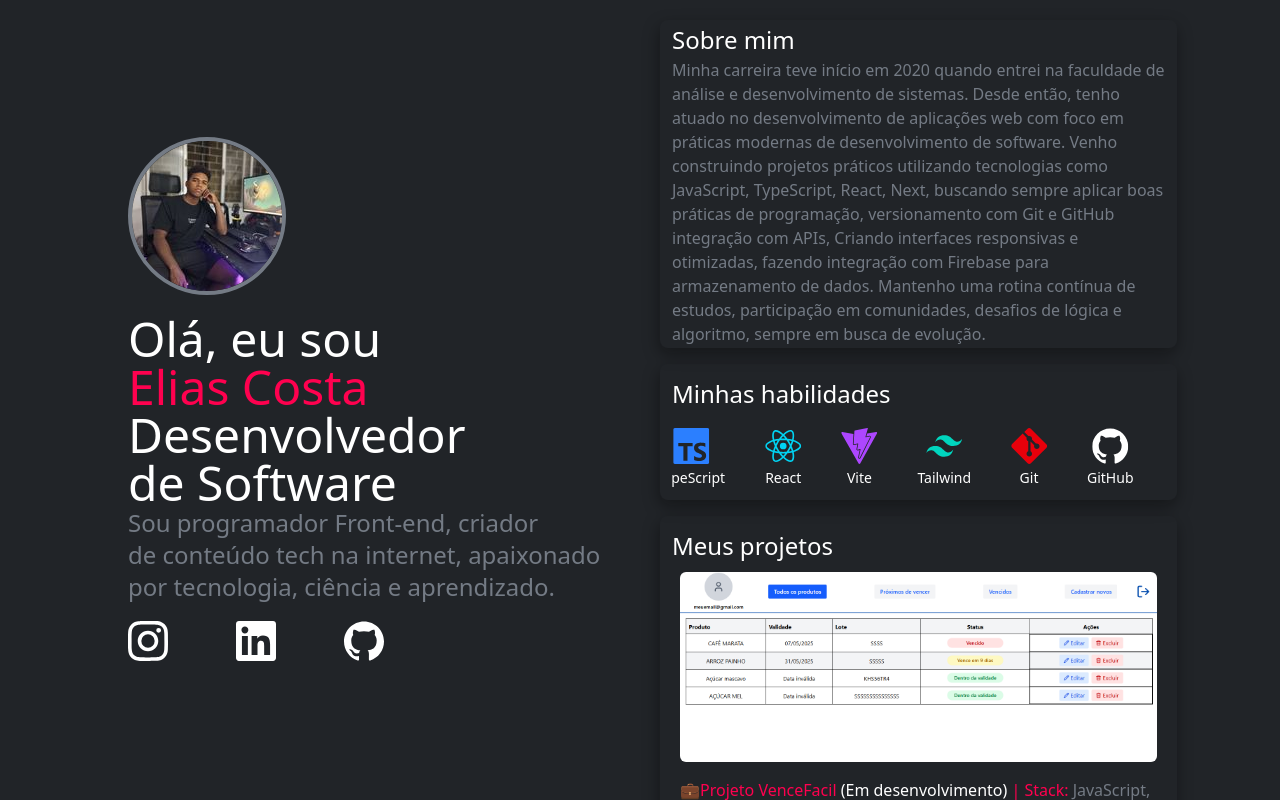
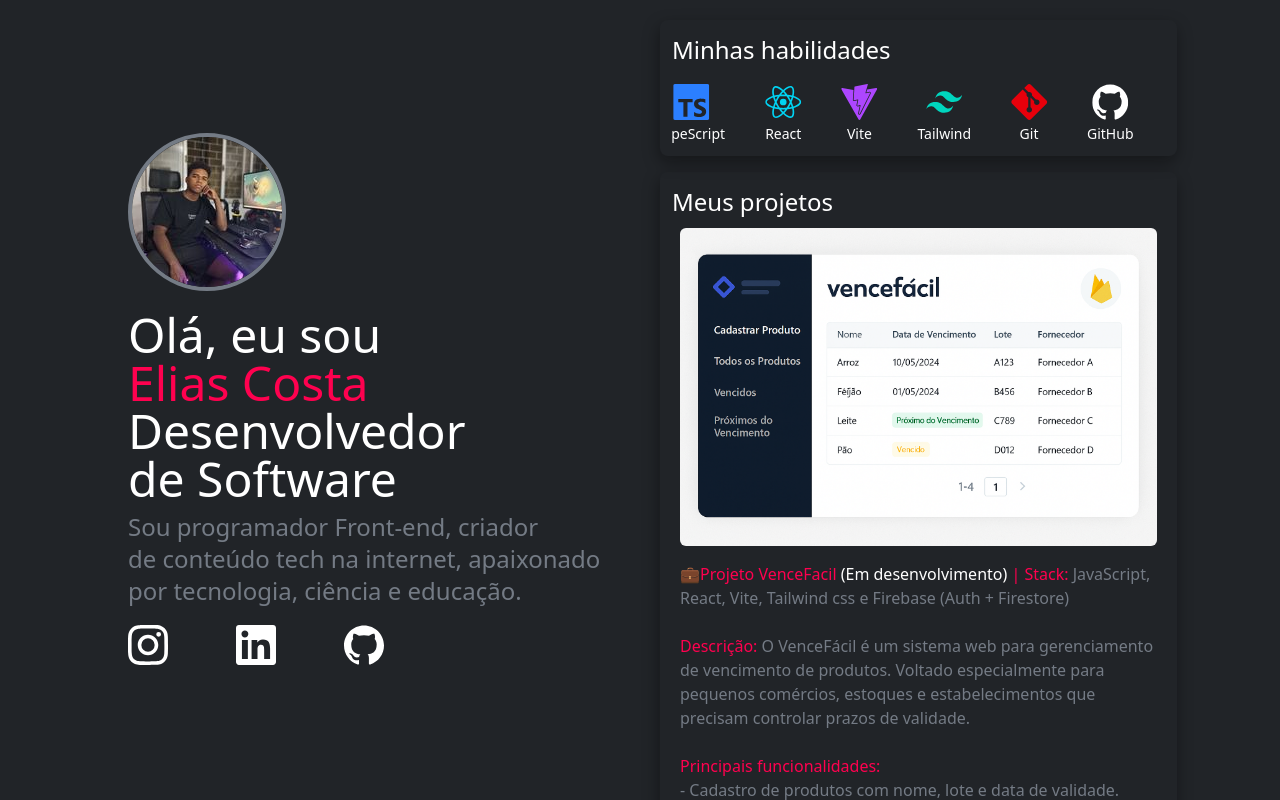
Before and after one commit to eliasjrdev/portfolioeliasjr.dev, a React (Vite) app: page / in a window 1280 px wide. Built offline with nearby package versions, Linux system fonts and the light colour scheme; a web font is replaced by a local one.

Commit message:
Mudança da imagem do meu projeto e exclusão da sessão sobre mim

```diff
--- a/src/pages/Home.jsx
+++ b/src/pages/Home.jsx
@@ -1,6 +1,6 @@
 import React from 'react';
 import imgperfil from '../img/imgperfil.jpg';
-import imgproject from '../img/imgproject.png';
+import imgproject from '../img/img3.png';
 import { Button } from "../components/Button";
 import { useState } from 'react';
 import { ContactForm } from './ContactForm';
@@ -15,12 +15,12 @@ function Home() {
                 <header className='lg:w-4/5 lg:justify-center lg:items-start w-full h-full pt-4 flex flex-col items-center'>
                     <img src={imgperfil} alt="Imagem de Perfil" className='mb-2 border-4 border-[#747B85] rounded-full ' />
                     <div className='lg:h-auto lg:items-start flex flex-col items-center'>
-                        <h1 className='lg:pt-3 lg:w-96 lg:text-start font-medium sm:text-3xl md:text-4xl lg:text-5xl xl:text-5xl text-white text-[25px] text-center'>Olá, eu sou<br className="hidden lg:block" />
+                        <h1 className='pb-2 lg:pt-3 lg:w-96 lg:text-start font-medium sm:text-3xl md:text-4xl lg:text-5xl xl:text-5xl text-white text-[25px] text-center'>Olá, eu sou<br className="hidden lg:block" />
                             <span className='text-[#FF014F]' > Elias Costa </span><br />
                             Desenvolvedor de Software
                         </h1>
-                        <p className='lg:text-start lg:p-0 text-[#747B85] text-[18px]  text-center text-base sm:text-lg md:text-xl lg:text-2xl'>
-                            Sou programador Front-end, criador<br /> de conteúdo tech na internet, apaixonado<br className="hidden lg:block" /> por tecnologia, ciência e aprendizado.
+                        <p className='pb-2 lg:text-start lg:p-0 text-[#747B85] text-[18px]  text-center text-base sm:text-lg md:text-xl lg:text-2xl'>
+                            Sou programador Front-end, criador<br /> de conteúdo tech na internet, apaixonado<br className="hidden lg:block" /> por tecnologia, ciência e educação.
                         </p>
                         <div className='h-19 w-64  flex justify-between items-center'>
                             <a href="https://www.instagram.com/eliasjr.dev/?hl=pt-br" target="_blank" rel="noopener noreferrer"><SiInstagram size={40} title="Instagram" className="text-white dark:text-white transition-transform duration-300 ease-in-out lg:hover:scale-110" /></a>
@@ -33,22 +33,6 @@ function Home() {
             <div className="lg:w-1/2 lg:p-0 lg:pt-5 lg:h-screen lg:overflow-y-auto p-6 pt-2 flex flex-col items-center">
                 <main className='lg:pl-5 lg:w-full lg:items-start flex flex-col items-center '>
                     <div className='lg:w-5/6 flex flex-col gap-4 '>
-                        <div className='lg:w-full lg:flex lg:flex-col lg:justify-center lg:h-82 h-full w-90 shadow-[-1px_6px_16px_0px_rgba(5,_5,_5,_0.4)] p-3 rounded-lg'>
-                            <h2 className='text-white text-[24px]'>Sobre mim</h2>
-                            <p className='text-[#747B85]'>
-                                Minha carreira teve início em 2020 quando entrei na faculdade
-                                de análise e desenvolvimento de sistemas.
-                                Desde então, tenho atuado no desenvolvimento de aplicações web com foco em práticas modernas
-                                de desenvolvimento de software. Venho construindo projetos práticos utilizando
-                                tecnologias como  JavaScript, TypeScript, React, Next,
-                                buscando sempre aplicar boas práticas de programação,
-                                versionamento com Git e GitHub integração com APIs, Criando interfaces
-                                responsivas e otimizadas, fazendo integração com Firebase
-                                para armazenamento de dados.
-                                Mantenho uma rotina contínua  de estudos,
-                                participação em comunidades, desafios de lógica e algoritmo, sempre em busca de evolução.
-                            </p>
-                        </div>
                         <div className='lg:w-full flex flex-col justify-center h-full w-90 shadow-[-1px_6px_16px_0px_rgba(5,_5,_5,_0.4)] p-3 rounded-lg overflow-hidden'>
                             <h2 className='text-white text-[24px] mb-4'>Minhas habilidades</h2>
                             <div className="relative w-full overflow-hidden group cursor-pointer">
```
Also changed, not shown: src/img/img2.png (added), src/img/img3.png (added).
